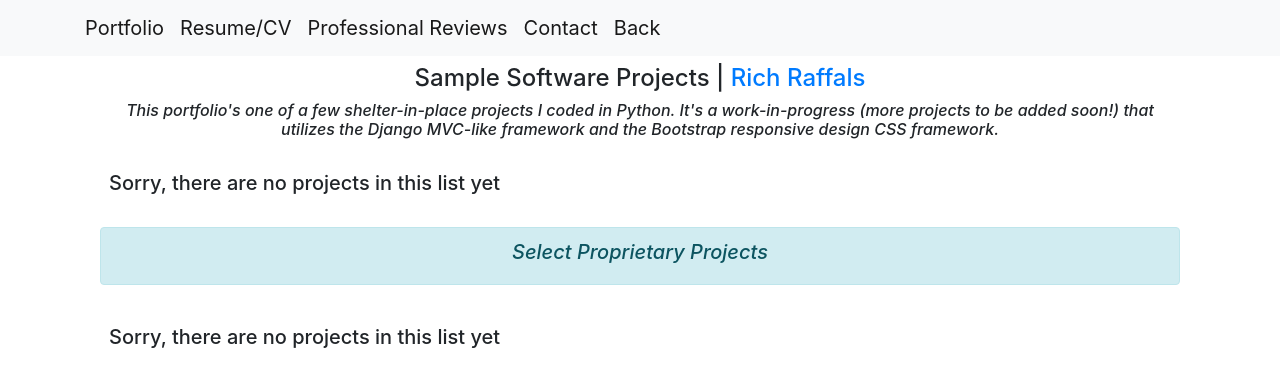
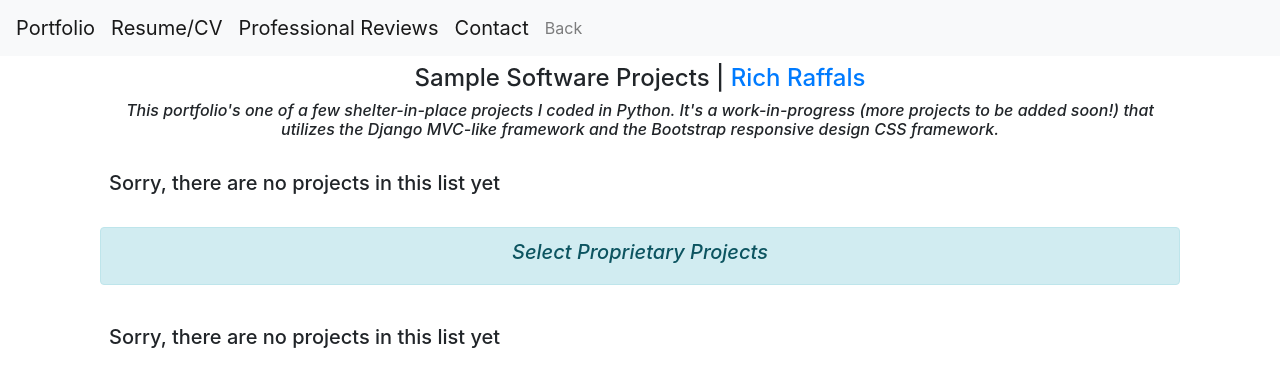
Before and after one commit to raffals/django_portfolio, a Django app: template projects/templates/projects/all_projects.html in a window 1280 px wide. Shown: the top 387 px of the page. Run offline with Django 3.2, Linux system fonts and the light colour scheme; the template is opened without the code that fills it, so the values that code supplies are empty; some libraries are stand-ins or nearby versions.

Commit message:
Navbar Tweaks: Different styling for Back link and make work on all browsers (Safari); add some comments; remove unneeded container div; remove active class from all but Resume link (doesn't do anything now, but might if I restyle later

```diff
--- a/projects/templates/projects/base.html
+++ b/projects/templates/projects/base.html
@@ -30,33 +30,38 @@
   </head>
   <body>
 
+  <!-- Navbar -->
   <nav class="navbar navbar-expand-lg navbar-light bg-light">
-    <div class="container">
-        <a class="navbar-brand" href="{% url 'projects:all_projects' %}">Portfolio</a>
-        <button class="navbar-toggler" type="button" data-toggle="collapse" data-target="#navbarSupportedContent" aria-controls="navbarSupportedContent" aria-expanded="false" aria-label="Toggle navigation">
-          <span class="navbar-toggler-icon"></span>
-        </button>
 
-        <div class="collapse navbar-collapse" id="navbarSupportedContent">
+	  <!-- Navbar brand -->
+	  <a class="navbar-brand" href="{% url 'projects:all_projects' %}">Portfolio</a>
+
+	  <!-- Collapse button -->
+	  <button class="navbar-toggler" type="button" data-toggle="collapse" data-target="#navbarSupportedContent" aria-controls="navbarSupportedContent" aria-expanded="false" aria-label="Toggle navigation">
+	    <span class="navbar-toggler-icon"></span>
+	  </button>
+
+	  <!-- Collapsible content -->
+	  <div class="collapse navbar-collapse" id="navbarSupportedContent">
+		<!-- Links -->
           <ul class="navbar-nav mr-auto">
             <li class="nav-item active">
 			  <a class="navbar-brand" href="http://awakenthemagic.com/resume/RRaffalsWebTechRes.pdf" target="_blank">Resume/CV</a>
             </li>
-            <li class="nav-item active">
+            <li class="nav-item">
 			  <a class="navbar-brand"
           href="http://awakenthemagic.com/resume/RichRaffalsProfReviews.pdf" target="_blank">Professional Reviews</a>
             </li>
-            <li class="nav-item active">
+            <li class="nav-item">
 			  <a class="navbar-brand" href="mailto:raffals@earthlink.net?Subject=Response to your Python portfolio">Contact</a>
             </li>
             <li class="nav-item">
-			  <a class="navbar-brand" href="#" onclick="window.history.back()">Back</a>
+			  <a class="navbar-text" href="javascript:history.go(-1)">Back</a>
 <!--              <script>document.write('<a class="navbar-brand" href="' + document.referrer + '">Back</a>');</script>-->
             </li>
           </ul>
         </div>
 
-    </div>
   </nav>
 
   <div class="container">
```
